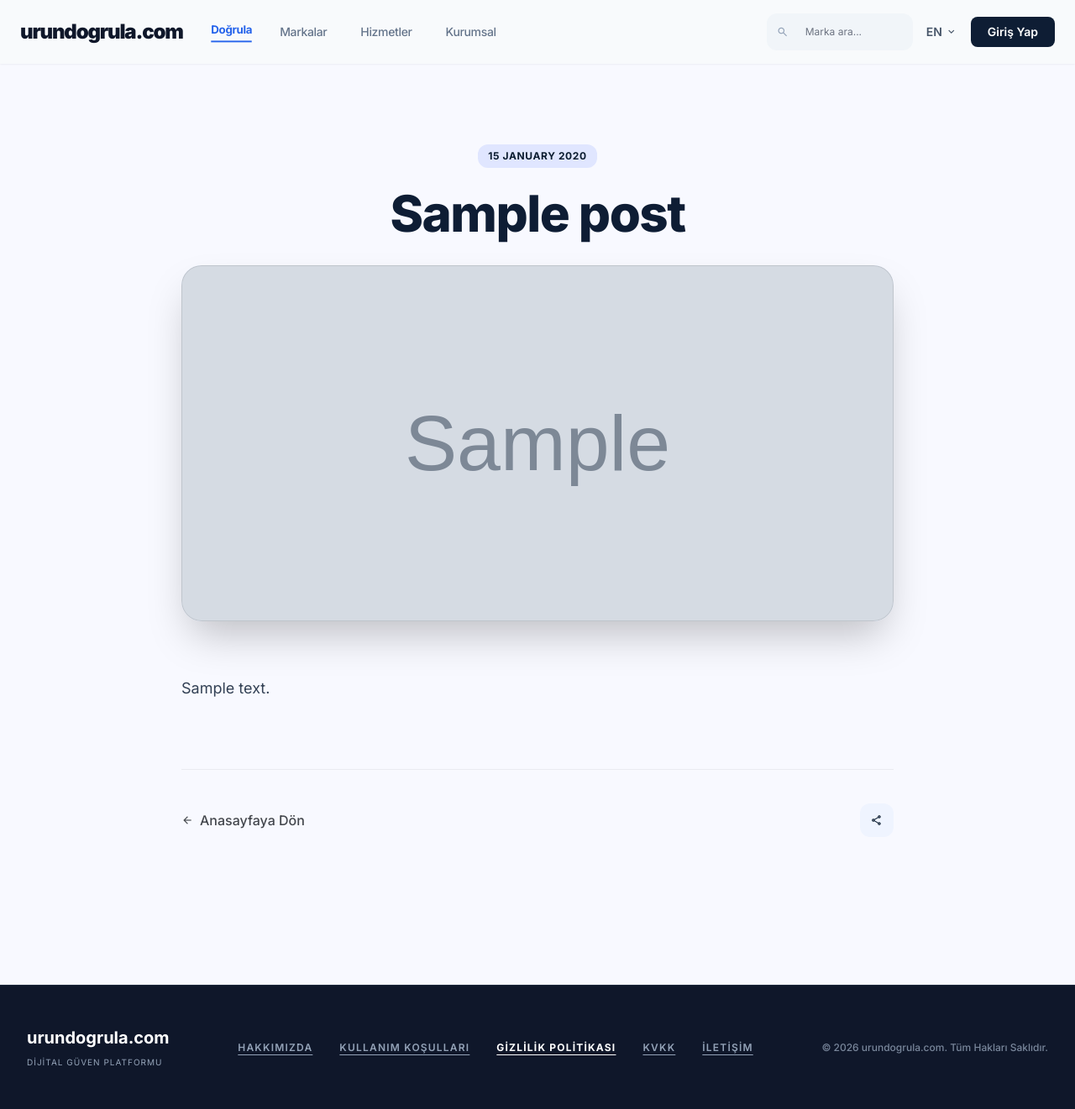
After one commit to abdullahozcan/urundogrulacom, a Laravel app: template resources/views/blog/show.blade.php in a window 1280 px wide. The commit adds this page. Shown: the whole page at 84% size. Run offline with Laravel 12, Linux system fonts and the light colour scheme; the template is opened without the code that fills it: most values are stand-ins (such as "Sample title", 1, 10 or a date in 2020); grey boxes marked "Sample" are stand-in pictures; some libraries are stand-ins or nearby versions.

Commit message:
anasayfa ve blog içerikleri ayrıntı sayfası yapıldı

```diff
--- /dev/null
+++ b/resources/views/blog/show.blade.php
@@ -0,0 +1,51 @@
+<x-layouts.public>
+    <x-slot name="title">{{ $post->title }} - {{ \App\Helpers\SettingHelper::get('site_title', 'urundogrula.com') }}</x-slot>
+    <x-slot name="description">{{ Str::limit(strip_tags($post->content), 150) }}</x-slot>
+    <x-slot name="ogTitle">{{ $post->title }}</x-slot>
+    <x-slot name="ogDescription">{{ Str::limit(strip_tags($post->content), 150) }}</x-slot>
+    @if($post->image)
+        <x-slot name="ogImage">{{ url(Storage::url($post->image)) }}</x-slot>
+    @endif
+    <x-slot name="ogType">article</x-slot>
+
+    <article class="max-w-4xl mx-auto px-6 py-16 md:py-24">
+        <!-- Header -->
+        <header class="mb-12 md:mb-16 text-center">
+            <div class="mb-6 flex justify-center">
+                <span class="bg-secondary-container/10 text-secondary-fixed-variant text-xs font-bold px-3 py-1.5 rounded-full tracking-wider uppercase">
+                    {{ $post->created_at->translatedFormat('d F Y') }}
+                </span>
+            </div>
+            <h1 class="text-4xl md:text-5xl lg:text-6xl font-extrabold tracking-tight text-primary-container leading-tight mb-8">
+                {{ $post->title }}
+            </h1>
+
+            @if($post->image)
+            <div class="w-full aspect-[21/9] md:aspect-[2/1] rounded-3xl overflow-hidden shadow-2xl relative bg-surface-container">
+                <img src="{{ Storage::url($post->image) }}" alt="{{ $post->title }}" class="w-full h-full object-cover">
+                <div class="absolute inset-0 ring-1 ring-inset ring-black/10 rounded-3xl"></div>
+            </div>
+            @endif
+        </header>
+
+        <!-- Content -->
+        <div class="prose prose-lg prose-slate max-w-none prose-headings:font-bold prose-headings:text-primary-container prose-a:text-secondary prose-img:rounded-2xl prose-img:shadow-lg hover:prose-a:text-secondary-fixed-variant">
+            {!! $post->content !!}
+        </div>
+
+        <!-- Footer / Back to home -->
+        <footer class="mt-20 pt-10 border-t border-outline-variant/30 flex justify-between items-center">
+            <a href="/" class="inline-flex items-center gap-2 text-on-surface-variant hover:text-secondary font-medium transition-colors">
+                <span class="material-symbols-outlined text-sm">arrow_back</span>
+                Anasayfaya Dön
+            </a>
+
+            <!-- Social Share (Optional dummy buttons) -->
+            <div class="flex gap-4">
+                <a href="#" class="w-10 h-10 rounded-full bg-surface-container-low flex items-center justify-center text-on-surface hover:bg-secondary hover:text-white transition-colors">
+                    <span class="material-symbols-outlined text-sm">share</span>
+                </a>
+            </div>
+        </footer>
+    </article>
+</x-layouts.public>
--- a/resources/views/components/layouts/public.blade.php
+++ b/resources/views/components/layouts/public.blade.php
@@ -3,8 +3,26 @@
 <head>
     <meta charset="utf-8" />
     <meta content="width=device-width, initial-scale=1.0" name="viewport" />
-    <title>{{ $title ?? 'urundogrula.com | Dijital Ürün Doğrulama' }}</title>
-    <script src="https://cdn.tailwindcss.com?plugins=forms,container-queries"></script>
+    <title>{{ $title ?? \App\Helpers\SettingHelper::get('site_title', 'urundogrula.com | Dijital Ürün Doğrulama') }}</title>
+
+    <!-- SEO Meta Tags -->
+    <meta name="description" content="{{ $description ?? \App\Helpers\SettingHelper::get('site_description', 'Ürün orijinalliği doğrulama ve dijital marka koruma platformu.') }}" />
+    <meta name="keywords" content="{{ $keywords ?? \App\Helpers\SettingHelper::get('site_keywords', 'ürün doğrulama, qr kod, orijinal ürün, dijital noter') }}" />
+
+    <!-- Open Graph / Social Media -->
+    <meta property="og:title" content="{{ $ogTitle ?? $title ?? \App\Helpers\SettingHelper::get('site_title', 'urundogrula.com | Dijital Ürün Doğrulama') }}" />
+    <meta property="og:description" content="{{ $ogDescription ?? $description ?? \App\Helpers\SettingHelper::get('site_description', 'Ürün orijinalliği doğrulama platformu.') }}" />
+    <meta property="og:image" content="{{ $ogImage ?? \App\Helpers\SettingHelper::get('site_og_image', asset('img/default-og.jpg')) }}" />
+    <meta property="og:type" content="{{ $ogType ?? 'website' }}" />
+    <meta property="og:url" content="{{ url()->current() }}" />
+
+    <!-- Twitter Card -->
+    <meta name="twitter:card" content="summary_large_image" />
+    <meta name="twitter:title" content="{{ $ogTitle ?? $title ?? \App\Helpers\SettingHelper::get('site_title', 'urundogrula.com') }}" />
+    <meta name="twitter:description" content="{{ $ogDescription ?? $description ?? \App\Helpers\SettingHelper::get('site_description', 'Ürün orijinalliği doğrulama platformu.') }}" />
+    <meta name="twitter:image" content="{{ $ogImage ?? \App\Helpers\SettingHelper::get('site_og_image', asset('img/default-og.jpg')) }}" />
+
+    <script src="https://cdn.tailwindcss.com?plugins=forms,container-queries,typography"></script>
     <link href="https://fonts.googleapis.com/css2?family=Inter:wght@300;400;500;600;700;800;900&amp;display=swap" rel="stylesheet" />
     <link href="https://fonts.googleapis.com/css2?family=Material+Symbols+Outlined:wght,FILL@100..700,0..1&amp;display=swap" rel="stylesheet" />
     <script id="tailwind-config">
--- a/resources/views/welcome.blade.php
+++ b/resources/views/welcome.blade.php
@@ -145,7 +145,7 @@
 
             <div class="grid grid-cols-1 sm:grid-cols-2 md:grid-cols-3 gap-6 md:gap-8">
                 @foreach($posts as $post)
-                <a href="#" class="group block bg-surface-container-lowest rounded-3xl overflow-hidden hover:shadow-[0_20px_40px_rgba(11,28,48,0.06)] transition-all duration-300">
+                <a href="{{ route('blog.show', $post->slug) }}" class="group block bg-surface-container-lowest rounded-3xl overflow-hidden hover:shadow-[0_20px_40px_rgba(11,28,48,0.06)] transition-all duration-300">
                     <div class="aspect-[4/3] w-full overflow-hidden bg-surface-container-high relative">
                         @if($post->image)
                             <img src="{{ Storage::url($post->image) }}" alt="{{ $post->title }}" class="w-full h-full object-cover group-hover:scale-105 transition-transform duration-500">
--- a/routes/web.php
+++ b/routes/web.php
@@ -16,3 +16,17 @@ Route::get('/', function () {
 });
 
 Route::get('/check/{uuid}', CheckProduct::class)->name('product.check');
+
+Route::get('/blog/{slug}', function ($slug) {
+    $locale = app()->getLocale();
+    $defaultLocale = config('languages.default', 'tr');
+
+    $post = \App\Models\Post::where('is_published', true)
+        ->where(function($query) use ($slug, $locale, $defaultLocale) {
+            $query->where("slug->{$locale}", $slug)
+                  ->orWhere("slug->{$defaultLocale}", $slug);
+        })
+        ->firstOrFail();
+
+    return view('blog.show', compact('post'));
+})->name('blog.show');
```
